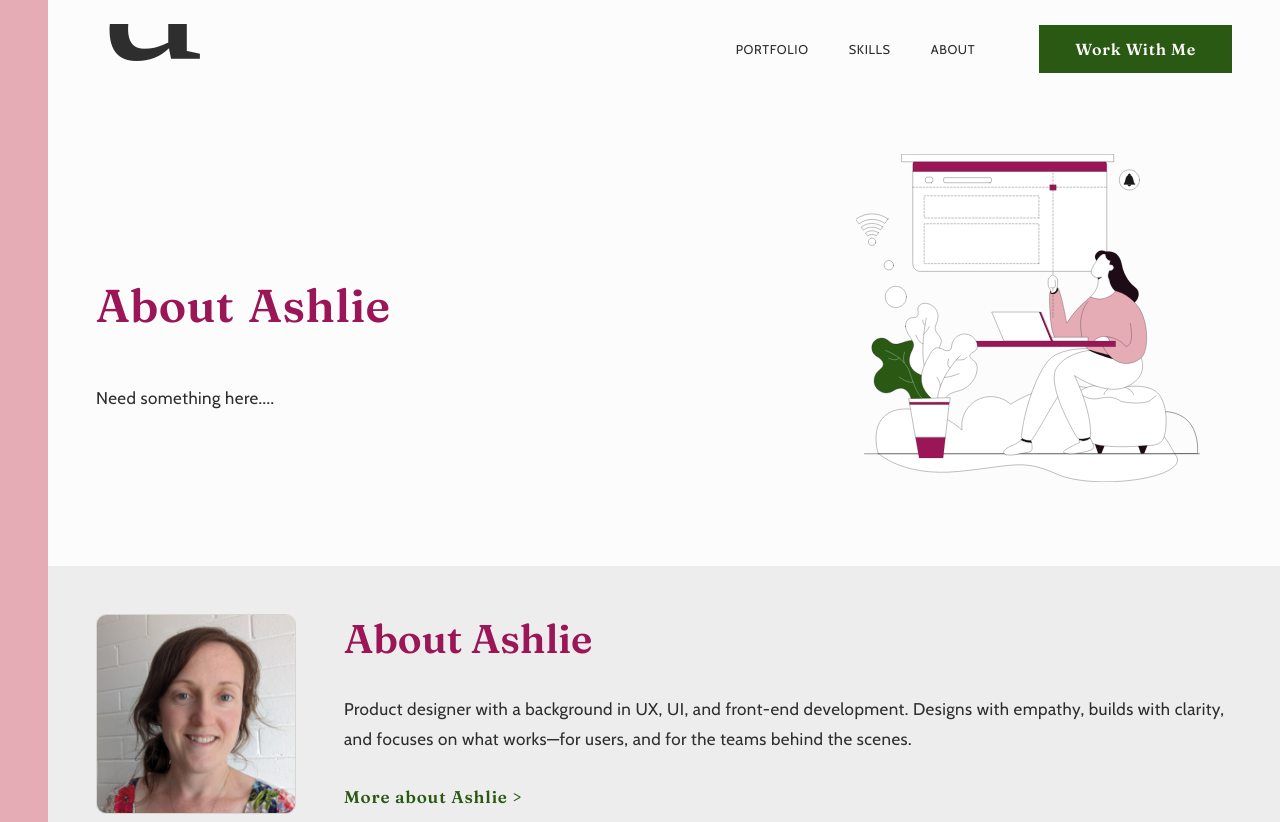
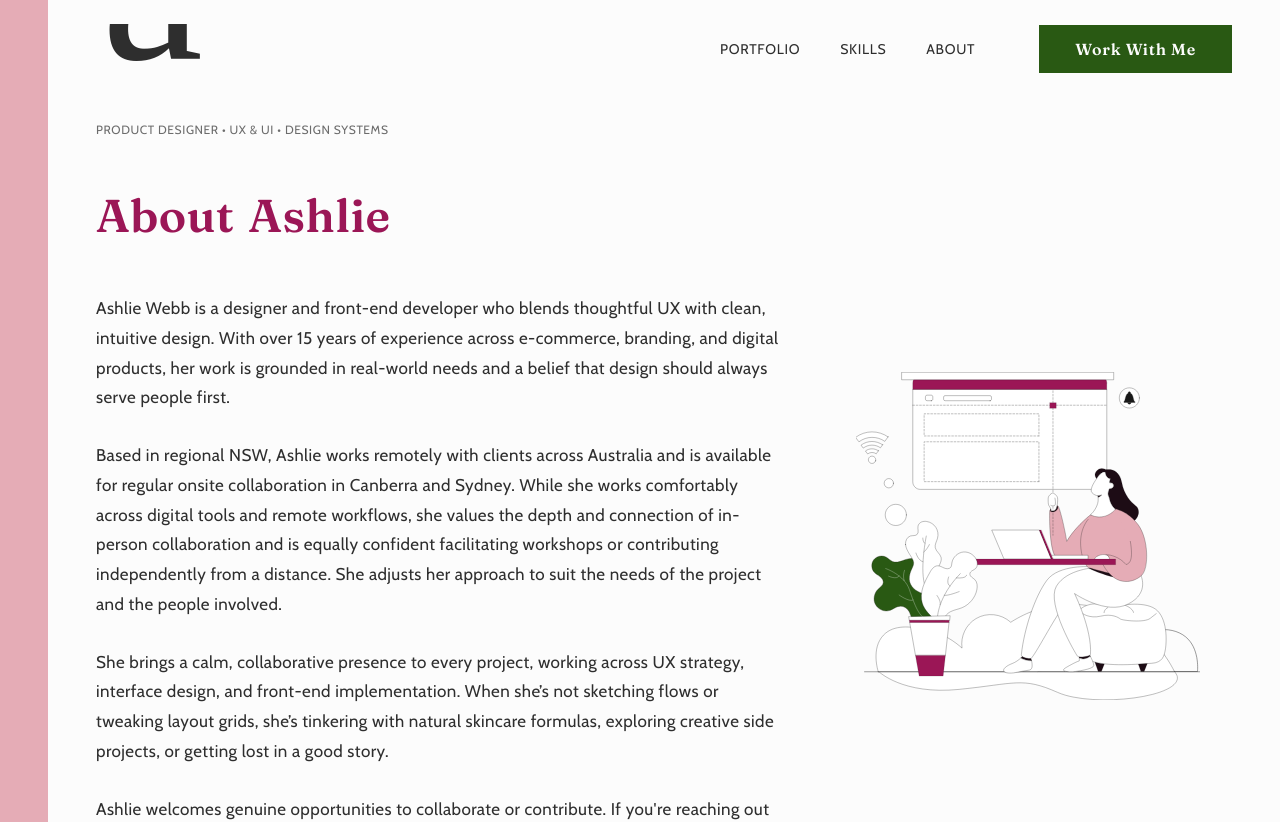
Before and after one commit to ashliewebb/ashliewebb.github.io, a Next.js app: page /about in a window 1280 px wide. Shown: the top 822 px of the page. Built offline with nearby package versions, Linux system fonts and the light colour scheme.

Commit message:
Update layout of case studies

```diff
--- a/src/app/about/page.tsx
+++ b/src/app/about/page.tsx
@@ -5,9 +5,14 @@ export default function Contact() {
     return (
         <>
             <HeroBanner
+                introtext="Product Designer • UX & UI • Design Systems"
                 title={`About Ashlie`}
-                description={`<p>Need something here....</p>`}
-                // ctaLink="mailto:greetings@ashliewebb.com" ctaLabel={"Email Ashlie"}
+                description={`<p>Ashlie Webb is a designer and front-end developer who blends thoughtful UX with clean, intuitive design. With over 15 years of experience across e-commerce, branding, and digital products, her work is grounded in real-world needs and a belief that design should always serve people first.</p>
+                <p>Based in regional NSW, Ashlie works remotely with clients across Australia and is available for regular onsite collaboration in Canberra and Sydney. While she works comfortably across digital tools and remote workflows, she values the depth and connection of in-person collaboration and is equally confident facilitating workshops or contributing independently from a distance. She adjusts her approach to suit the needs of the project and the people involved.</p>
+                <p>She brings a calm, collaborative presence to every project, working across UX strategy, interface design, and front-end implementation. When she’s not sketching flows or tweaking layout grids, she’s tinkering with natural skincare formulas, exploring creative side projects, or getting lost in a good story.</p>
+                <p>Ashlie welcomes genuine opportunities to collaborate or contribute. If you're reaching out about work, please include details to help her understand how she might be a good fit.</p>`}
+                ctaLink="mailto:greetings@ashliewebb.com"
+                ctaLabel="Let's connect"
                 imageUrl="/illustration-web-designer-idea.svg"
                 imageAlt="Web Design ideas"
                 imageWidth={400}
--- a/src/app/components/Cards/Cards.tsx
+++ b/src/app/components/Cards/Cards.tsx
@@ -22,7 +22,9 @@ export const Cards = ({heading, copy, bgAlt, grid, headerCenter, cardStyle, ctaL
         ? 'cardsRounded'
         : cardStyle === 'squareCard'
             ? 'cardsSquared'
-            : "")
+            : cardStyle === 'featureCard'
+                ? 'cardsFeatured'
+                : '')
 
     const ctaLinkStyle = (ctaStyle === 'cardCTAButton'
         ? `buttonPrimary`
--- a/src/app/contact/page.tsx
+++ b/src/app/contact/page.tsx
@@ -6,7 +6,7 @@ export default function Contact() {
         <>
             <HeroBanner
                 title={`Let’s Work Together`}
-                description={`<p>Ashlie is currently open to new opportunities in frontend development or UX/UI design—ideally with teams that value thoughtful digital experiences, clean code, and user-centered thinking.</p><p>Whether you’re hiring for a product team, building something new, or just want to start a conversation, feel free to reach out. She’s happy to connect, talk through your needs, or share more about how she works.</p><p>You can get in touch directly via <a href="mailto:greetings@ashliewebb.com">greetings@ashliewebb.com</a> or <a href="https://www.linkedin.com/in/ashliewebb/">Linkedin</a>. Looking forward to hearing from you!</p>`}
+                description={`<p>Ashlie is currently open to new opportunities in UX/UI design and front-end development—ideally with teams who value thoughtful digital experiences, clean code, and user-centred thinking.</p><p>Whether you're building something new, growing a product team, or just curious to connect, feel free to reach out. She's always happy to talk through your goals and explore how she might be able to contribute.</p><p>To help get the conversation off to a good start, please include a few details about the role, project, or team when you get in touch.</p><p>You can reach her directly at <a href="mailto:greetings@ashliewebb.com">greetings@ashliewebb.com</a> or via <a href="https://www.linkedin.com/in/ashliewebb/">Linkedin</a>. Looking forward to hearing from you.</p>`}
                 ctaLink="mailto:greetings@ashliewebb.com" ctaLabel={"Email Ashlie"}
                 imageUrl="/illustration-web-designer-idea.svg"
                 imageAlt="Web Design ideas"
--- a/src/app/globals.css
+++ b/src/app/globals.css
@@ -27,20 +27,23 @@ body {
   --font-family-heading: "Fraunces", serif;
   --font-heading-weight-semibold: 600;
 
-  --font-size-11: clamp(11px, 2vw, 0.6875em);
-  --font-size-12: clamp(12px, 2vw, 0.75em);
-  --font-size-13: clamp(13px, 2vw, 0.8125em);
-  --font-size-14: clamp(14px, 2vw, 0.875em);
-  --font-size-16: clamp(16px, 2vw, 1em);
-  --font-size-17: clamp(17px, 2vw, 1.0625em);
-  --font-size-18: clamp(18px, 2vw, 1.125em);
-  --font-size-19: clamp(19px, 2vw, 1.1875em);
-  --font-size-22: clamp(22px, 2vw, 1.375em);
-  --font-size-26: clamp(26px, 2vw, 1.625em);
-  --font-size-32: clamp(32px, 2vw, 2em);
-  --font-size-34: clamp(34px, 2vw, 2.125em);
-  --font-size-40: clamp(40px, 2vw, 2.5em);
-  --font-size-46: clamp(46px, 2vw, 2.875em);
+  --font-size-11: clamp(11px, 2vw, 11px);
+  --font-size-12: clamp(12px, 2vw, 12px);
+  --font-size-13: clamp(13px, 2vw, 13px);
+  --font-size-14: clamp(14px, 2vw, 14px);
+  --font-size-16: clamp(16px, 2vw, 16px);
+  --font-size-17: clamp(17px, 2vw, 17px);
+  --font-size-18: clamp(16px, 2vw, 18px);
+  --font-size-19: clamp(17px, 2vw, 19px);
+  --font-size-20: clamp(18px, 2vw, 20px);
+  --font-size-22: clamp(20px, 2vw, 22px);
+  --font-size-26: clamp(21px, 2vw, 26px);
+  --font-size-28: clamp(22px, 2vw, 28px);
+  --font-size-32: clamp(24px, 2vw, 32px);
+  --font-size-34: clamp(26px, 2vw, 34px);
+  --font-size-36: clamp(28px, 2vw, 36px);
+  --font-size-40: clamp(32px, 2vw, 40px);
+  --font-size-46: clamp(38px, 2vw, 46px);
 }
 
 html,
@@ -124,10 +127,6 @@ strong {
 .grid {
   display: grid;
   gap: 3em;
-
-  @media screen and (min-width: 769px) {
-    gap: 2em;
-  }
 }
 
 @media screen and (min-width: 769px) {
@@ -154,12 +153,12 @@ strong {
 
 .heading1 {
   margin: 32px 0;
-  font-size: var(--font-size-34);
+  font-size: 34px;
   letter-spacing: 0.01em;
   word-spacing: 0.075em;
 
   @media screen and (min-width: 769px) {
-    font-size: var(--font-size-46);
+    font-size: 46px;
     margin: 50px 0;
   }
 }
@@ -279,7 +278,7 @@ strong {
 [class*="button"][target="_blank"],
 .cardLinkBlank[target="_blank"] .buttonText {
   &:after {
-    content: '\e89e';
+    content: '\e5cc';
     font-family: var(--font-family-icons);
     top: 3px;
     position: relative;
@@ -340,6 +339,9 @@ strong {
   padding-right: 32px;
 }
 
+.cardsFeatured {
+  gap: 4em;
+}
 
 .card {
   display: flex;
@@ -360,17 +362,57 @@ strong {
     }
   }
 
+  .cardsFeatured & {
+    &:hover {
+      .card__content {
+        background-color: var(--background-primary-light);
+      }
+
+      h3 {
+        color: var(--color-primary);
+      }
+    }
+  }
+
+  a {
+    .cardsFeatured & {
+      @media screen and (min-width: 769px) {
+        display: grid;
+        grid-template-columns: 60% 40%;
+      }
+    }
+  }
+
+  &:nth-child(odd) {
+    a {
+      grid-template-columns: 40% 60%;
+
+      .card__content {
+        order: -1;
+      }
+    }
+  }
+
   .introtext {
-    margin: 8px 0 10px;
-    font-size: var(--font-size-12);
+    margin: 10px 0 16px;
+    font-size: var(--font-size-13);
+
+    .cardsFeatured & {
+      text-transform: none;
+      font-size: var(--font-size-20);
+      line-height: 1.5;
+      margin-bottom: 16px;
+      color: var(--color-text);
+    }
   }
 }
 
 .card-icon.material-symbols-outlined {
-  font-size: 60px;
+  font-size: 72px;
   color: var(--color-text);
   opacity: 0.75;
   margin-bottom: 16px;
+  line-height: 0.75;
 }
 
 .card__image {
@@ -378,8 +420,36 @@ strong {
   max-width: 100%;
   height: auto;
   object-fit: contain;
+
+  .cardsFeatured & {
+    @media screen and (min-width: 769px) {
+      height: revert-layer;
+      object-fit: cover;
+    }
+  }
 }
 
+.card__content {
+  .cardsFeatured & {
+    background-color: var(--background-alt);
+    padding: 20px;
+    display: flex;
+    flex-direction: column;
+    margin-top: -5px;
+
+    @media screen and (min-width: 769px) {
+      padding: 32px;
+      margin-bottom: 5px;
+      margin-top: 0;
+    }
+  }
+
+  .buttonText {
+    .cardsFeatured & {
+      margin-top: auto;
+    }
+  }
+}
 
 .card h3 {
   font-family: var(--font-family-heading);
@@ -402,11 +472,24 @@ strong {
   }
 
   .cardsSquared & {
-    margin-bottom: 4px;
-    /*order: 1;*/
-    font-size: var(--font-size-19);
-    line-height: 1.5;
+    margin: 12px 0 16px;
+    font-size: var(--font-size-22);
+    line-height: 1.25;
   }
+
+  .cardsFeatured & {
+    font-size: var(--font-size-36);
+    line-height: 1.25;
+    margin-bottom: 28px;
+    letter-spacing: normal;
+  }
+}
+
+.card__brand {
+  font-size: var(--font-size-18);
+  color: var(--color-text-grey);
+  letter-spacing: 0.05em;
+  text-transform: uppercase;
 }
 
 .card p,
@@ -428,6 +511,10 @@ strong {
 }
 
 .card__desc {
+  .cardsSquared & {
+    max-width: 500px;
+  }
+
   ul {
     margin: 24px 0 !important;
     padding-left: 15px;
--- a/src/app/page.module.scss
+++ b/src/app/page.module.scss
@@ -30,7 +30,7 @@
   text-transform: uppercase;
   font-weight: 400;
   letter-spacing: 0.05em;
-  font-size: var(--font-size-12);
+  font-size: 14px;
 }
 
 .headerLogo {
```
Also changed, not shown: src/app/case-studies/cow-and-coconut/page.tsx (+7 -7 lines), src/app/components/Cards/Card.tsx (+10 -3 lines), src/app/portfolio/page.tsx (+24 -11 lines), public/favicon.png, public/favicon.svg.
